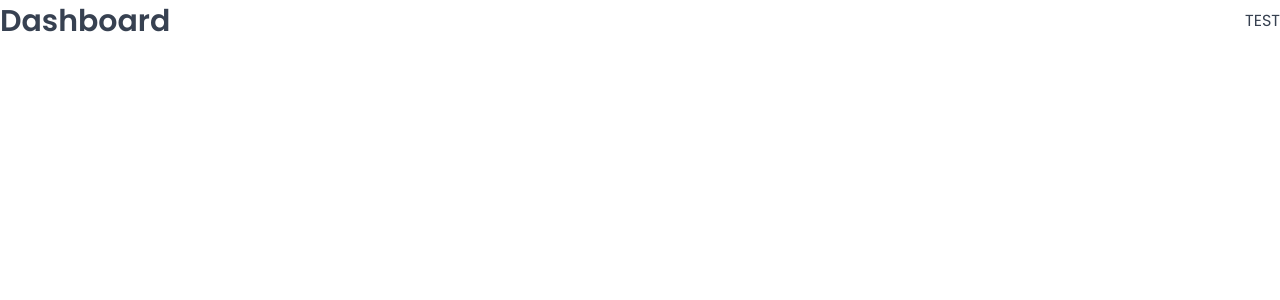
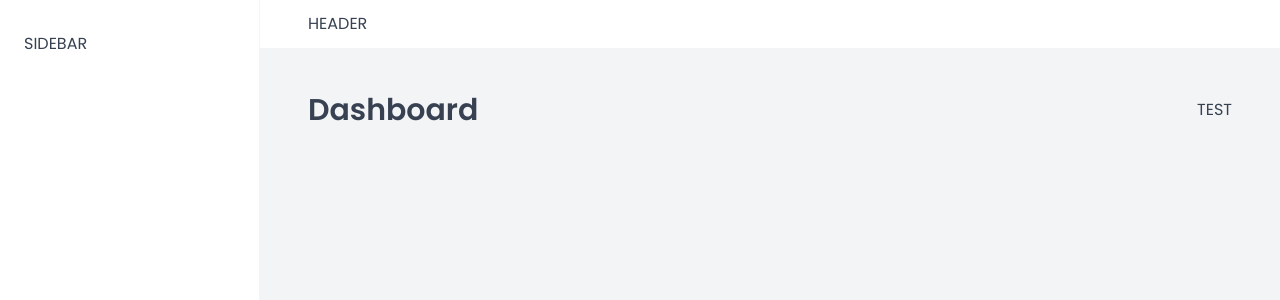
Before and after one commit to StafieA/GuestEase, a React (Vite) app: page /dashboard in a window 1280 px wide. Shown: the top 300 px of the page. Built offline with nearby package versions, Linux system fonts and the light colour scheme; a web font is replaced by a local one.

Commit message:
Build the AppLayout

```diff
--- a/src/App.jsx
+++ b/src/App.jsx
@@ -8,6 +8,7 @@ import Account from "./pages/Account";
 import Login from "./pages/Login";
 import PageNotFound from "./pages/PageNotFound";
 import GlobalStyles from "./styles/GlobalStyle";
+import AppLayout from "./ui/AppLayout";
 
 function App() {
   return (
@@ -15,6 +16,7 @@ function App() {
       <GlobalStyles />
       <BrowserRouter>
         <Routes>
+          <Route element={<AppLayout />}>
             <Route index element={<Navigate replace to="dashboard" />} />
             <Route path="dashboard" element={<Dashboard />} />
             <Route path="bookings" element={<Bookings />} />
@@ -22,6 +24,8 @@ function App() {
             <Route path="users" element={<Users />} />
             <Route path="settings" element={<Settings />} />
             <Route path="account" element={<Account />} />
+          </Route>
+
           <Route path="login" element={<Login />} />
           <Route path="*" element={<PageNotFound />} />
         </Routes>
--- /dev/null
+++ b/src/ui/AppLayout.jsx
@@ -0,0 +1,31 @@
+import { Outlet } from "react-router-dom";
+import Header from "./Header";
+import Sidebar from "./Sidebar";
+import styled from "styled-components";
+
+const Main = styled.main`
+  background-color: var(--color-grey-100);
+  padding: 4rem 4.8rem 6.4rem;
+`;
+
+const StyledAppLayout = styled.div`
+  display: grid;
+  grid-template-columns: 26rem 1fr;
+  grid-template-rows: auto 1fr;
+  height: 100vh;
+`;
+
+function AppLayout() {
+  return (
+    <StyledAppLayout>
+      <Header />
+      <Sidebar />
+
+      <Main>
+        <Outlet />
+      </Main>
+    </StyledAppLayout>
+  );
+}
+
+export default AppLayout;
--- /dev/null
+++ b/src/ui/Header.jsx
@@ -0,0 +1,13 @@
+import styled from "styled-components";
+
+const StyledHeader = styled.header`
+  background-color: var(--color-grey-0);
+  padding: 1.2rem 4.8rem;
+  border-bottom: 1px solid var(--color-grey-100);
+`;
+
+function Header() {
+  return <StyledHeader>HEADER</StyledHeader>;
+}
+
+export default Header;
--- /dev/null
+++ b/src/ui/Sidebar.jsx
@@ -0,0 +1,14 @@
+import styled from "styled-components";
+
+const StyledSidebar = styled.aside`
+  background-color: var(--color-grey-0);
+  padding: 3.2rem 2.4rem;
+  border-right: 1px solid var(--color-grey-100);
+  grid-row: 1/-1;
+`;
+
+function Sidebar() {
+  return <StyledSidebar>SIDEBAR</StyledSidebar>;
+}
+
+export default Sidebar;
```
Lines whose indentation alone changed are shown as unchanged.
